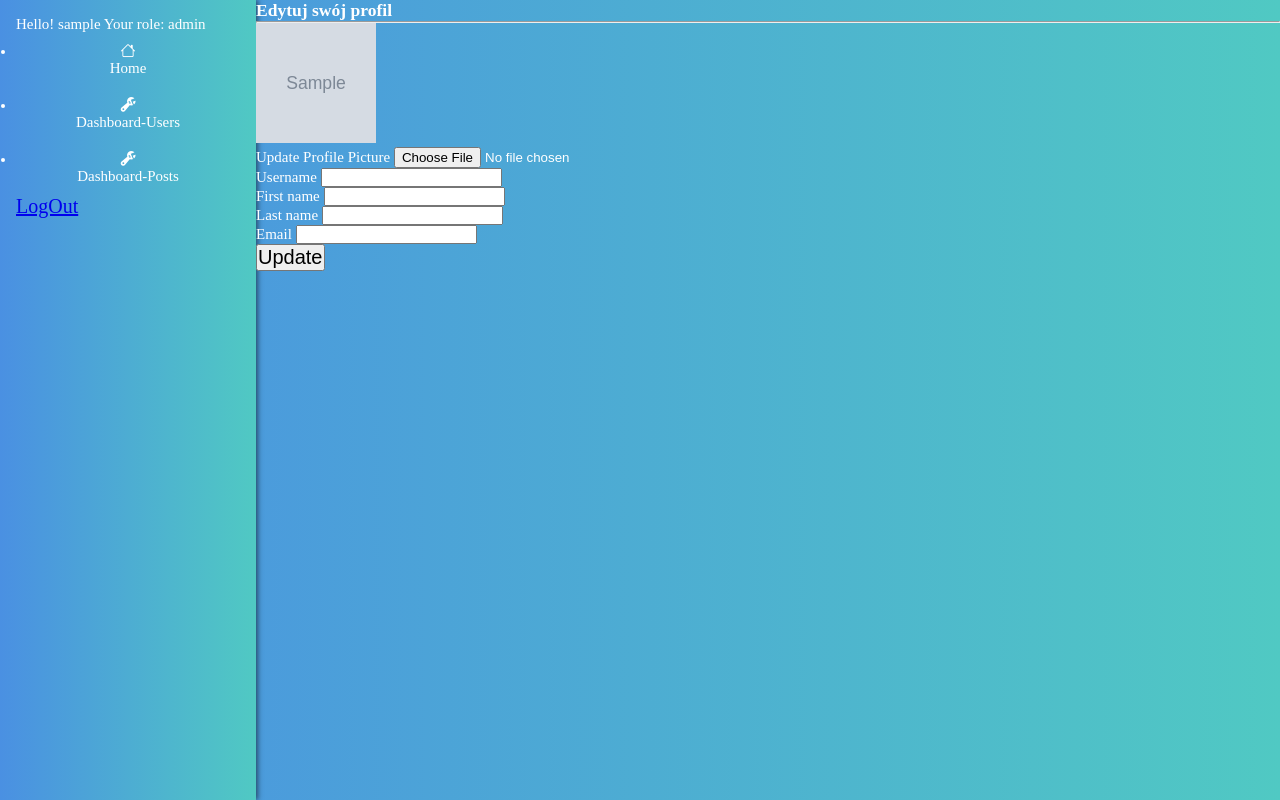
After one commit to BartusKosocielniak/ForFans, a Flask app: template app/templates/profile_edit.html in a window 1280 px wide. The commit adds this page. Run offline with Flask 3, Linux system fonts and the light colour scheme; tables that the repository leaves empty hold one stand-in row (values such as "Sample post"); the template is opened without the code that fills it: values that come from a table or form of the project are taken from there, most other values are stand-ins (such as "Sample title", 1, 10 or a date in 2020); grey boxes marked "Sample" are stand-in pictures; some libraries are stand-ins or nearby versions.

Commit message:
new column bio in table users and update profile show

```diff
--- a/app/forms.py
+++ b/app/forms.py
@@ -1,4 +1,5 @@
 from flask_wtf import FlaskForm
+from flask_wtf.file import FileField, FileAllowed
 from wtforms import StringField, PasswordField, SubmitField
 from wtforms.validators import DataRequired, Email
 
@@ -14,3 +15,12 @@ class RegisterForm(FlaskForm):
     user_email = StringField('Email', validators=[DataRequired(), Email()])
     user_password = PasswordField('Password', validators=[DataRequired()])
     submit = SubmitField('Sign up')
+
+class UpdateAccountForm(FlaskForm):
+    username = StringField('Username', validators=[DataRequired()])
+    user_first_name = StringField('First name', validators=[DataRequired()])
+    user_last_name = StringField('Last name', validators=[DataRequired()])
+    user_email = StringField('Email', validators=[DataRequired(), Email()])
+    # user_password = PasswordField('Password', validators=[DataRequired()])
+    picture = FileField('Update Profile Picture', validators=[FileAllowed(['jpg', 'png', 'jpeg'])])
+    submit = SubmitField('Update')
--- a/app/models.py
+++ b/app/models.py
@@ -14,6 +14,8 @@ class User(UserMixin, db.Model):
     email = db.Column(db.String(100), unique=True)
     password = db.Column(db.String(200))
     role = db.Column(db.String(10), default='user')#creator, admin, user
+    description = db.Column(db.String(200))
+    image_file = db.Column(db.String(120), nullable=False, default='default.jpg')  # <- ścieżka
 
 
 @login_manager.user_loader
--- /dev/null
+++ b/app/templates/profile_edit.html
@@ -0,0 +1,68 @@
+{% extends "bootstrap/base.html" %}
+
+{% block title %}Edytuj profil{% endblock %}
+
+{% block scripts %}
+    {{ super() }}
+    <link rel="stylesheet" href="{{ url_for('static', filename='css/main.css') }}">
+    <link rel="stylesheet" href="https://cdn.jsdelivr.net/npm/bootstrap-icons@1.11.3/font/bootstrap-icons.min.css">
+{% endblock %}
+
+{% block content %}
+<div class="layout-container">
+    {% if user.role == "admin" %}
+        {% include "includes/aside-menu-admin.html" %}
+    {% elif user.role == "creator" %}
+        {% include "includes/aside-menu-creator.html" %}
+    {% else %}
+        {% include "includes/aside-menu-user.html" %}
+    {% endif %}
+
+    <div class="wrapper d-flex align-self-stretch">
+        <div class="container mt-4">
+            <h3>Edytuj swój profil</h3>
+            <hr>
+
+            <form method="POST" enctype="multipart/form-data">
+                {{ form.hidden_tag() }}
+
+                <!-- Zdjęcie profilowe -->
+                <div class="form-group text-center">
+                    <img src="{{ image_file }}" class="rounded-circle mb-3" style="width: 120px; height: 120px; object-fit: cover;">
+                    <div>
+                        {{ form.picture.label(class="form-label") }}
+                        {{ form.picture(class="form-control-file") }}
+                    </div>
+                </div>
+
+                <!-- Dane użytkownika -->
+                <div class="form-group">
+                    {{ form.username.label(class="form-label") }}
+                    {{ form.username(class="form-control") }}
+                </div>
+
+                <div class="form-group">
+                    {{ form.user_first_name.label(class="form-label") }}
+                    {{ form.user_first_name(class="form-control") }}
+                </div>
+
+                <div class="form-group">
+                    {{ form.user_last_name.label(class="form-label") }}
+                    {{ form.user_last_name(class="form-control") }}
+                </div>
+
+                <div class="form-group">
+                    {{ form.user_email.label(class="form-label") }}
+                    {{ form.user_email(class="form-control") }}
+                </div>
+
+                <!-- Przycisk -->
+                <div class="form-group mt-3">
+                    {{ form.submit(class="btn btn-primary") }}
+{#                    <a href="{{ url_for('user', user.id) }}" class="btn btn-secondary">Anuluj</a>#}
+                </div>
+            </form>
+        </div>
+    </div>
+</div>
+{% endblock %}
--- a/app/templates/profile_self.html
+++ b/app/templates/profile_self.html
@@ -30,7 +30,7 @@
                     {#                         style="height: 200px; object-fit: cover;" alt="baner">#}
 
                     <!-- Zdjęcie profilowe -->
-                    <img src="{{ url_for('static', filename='uploads/IMG_6663.jpg') }}"
+                    <img src="/static/uploads/{{show_user.image_file}}"
                          class="rounded-circle border border-white"
                          style="
                          width: 120px; height: 120px; left: 20px;
@@ -49,6 +49,7 @@
                         <div class="p-1"><strong>180</strong> obserwowani</div>
                         {#                        sprawdzenie czy followuje#}
                         <button class="p-1 btn btn-warning">Edit profile</button>
+                        <a class="p-1 btn btn-warning">Edit profile</a>
                     </div>
                 </div>
 
```
Also changed, not shown: app/routes.py (+49 -4 lines), app/templates/users.html (+9 -2 lines), app/utils.py (+19 -0 lines), app/static/uploads/85d22c68a34981ff.jpg (added), app/static/uploads/IMG_6663.jpg (deleted).
